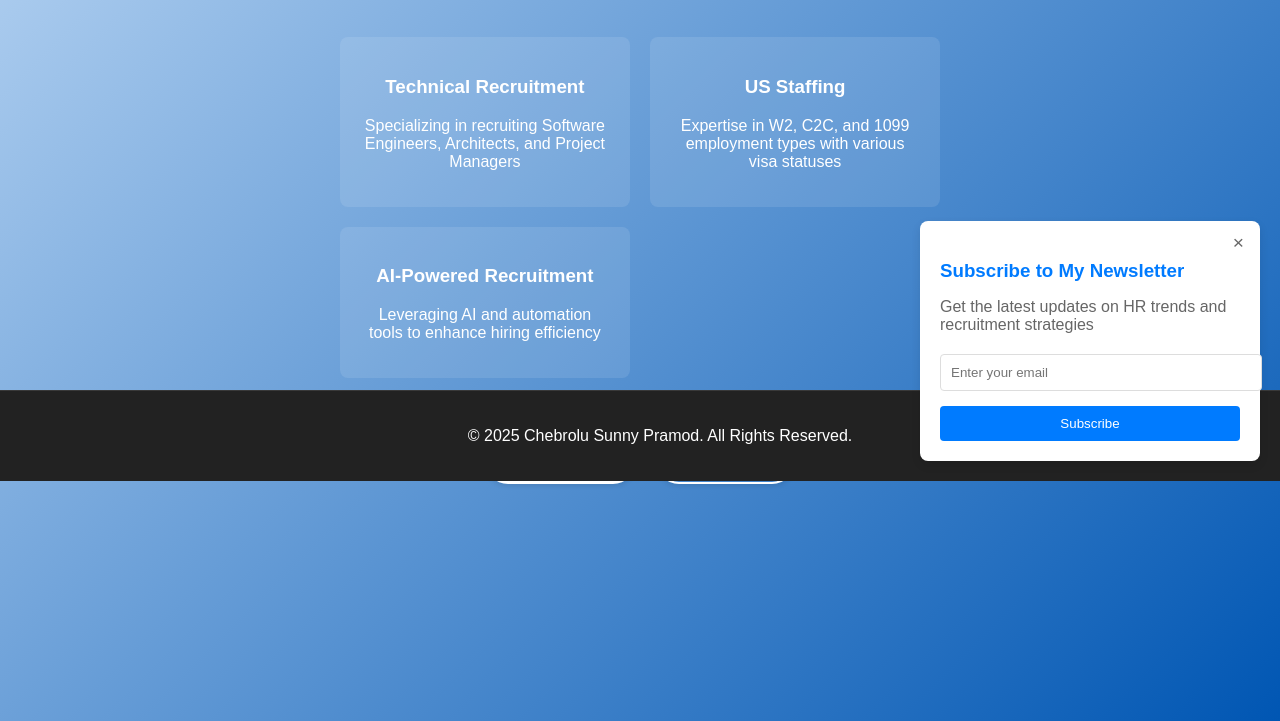
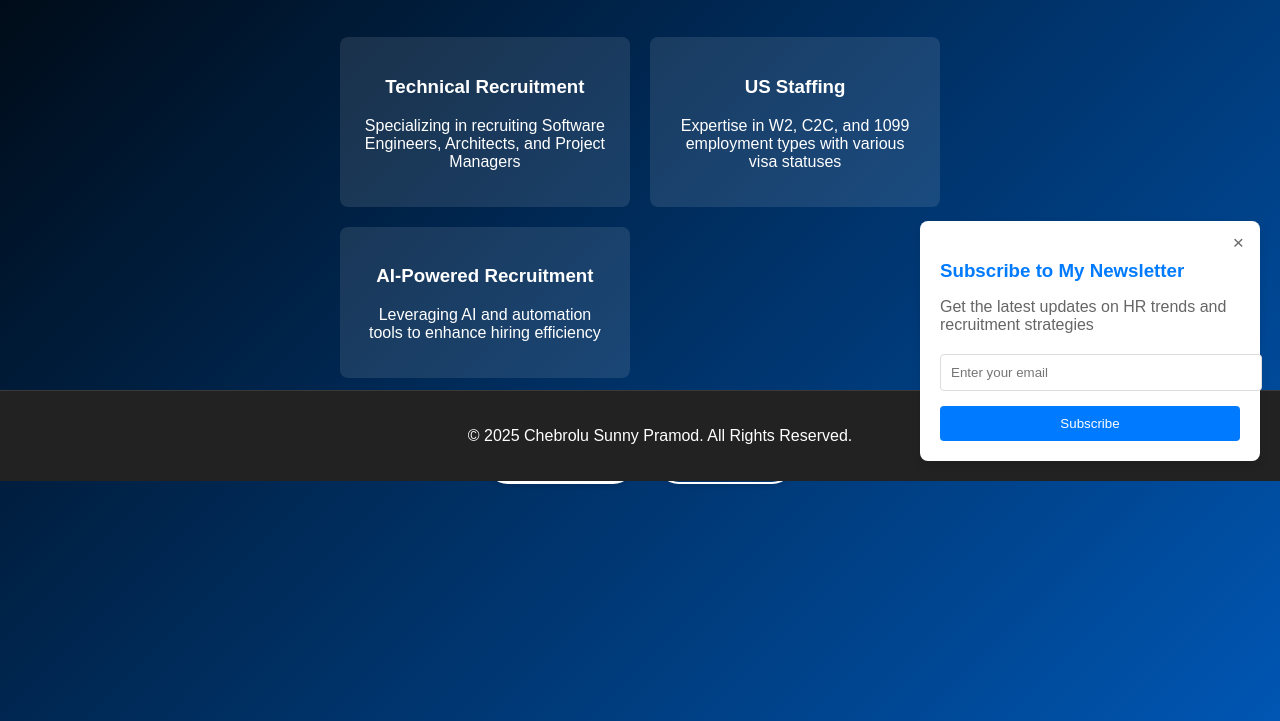
Before and after one commit to SunnyPramodChebrolu/my-portfolio, a plain HTML site: page index.html in a window 1280 px wide. Shown: the part 319-1040 px from the top of the page. Drawn offline with Linux system fonts and the light colour scheme.

Commit message:
styles.css

```diff
--- a/styles.css
+++ b/styles.css
@@ -132,7 +132,7 @@ nav ul li a:hover::after {
 .hero {
     text-align: center;
     padding: 120px 20px;
-    background: linear-gradient(135deg, #c4ddf7, #0056b3);
+    background: linear-gradient(135deg,  #000000, #0056b3););
     color: white;
     min-height: 100vh;
     display: flex;
```
